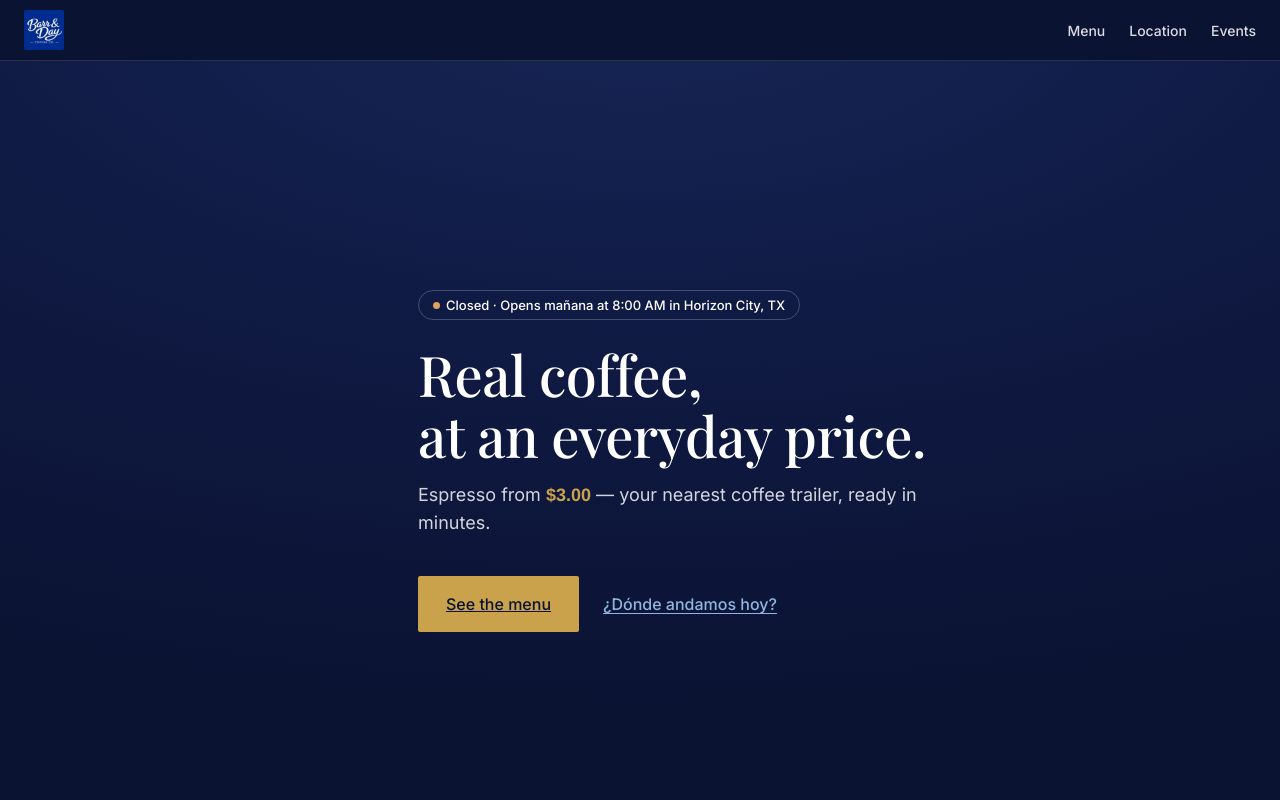
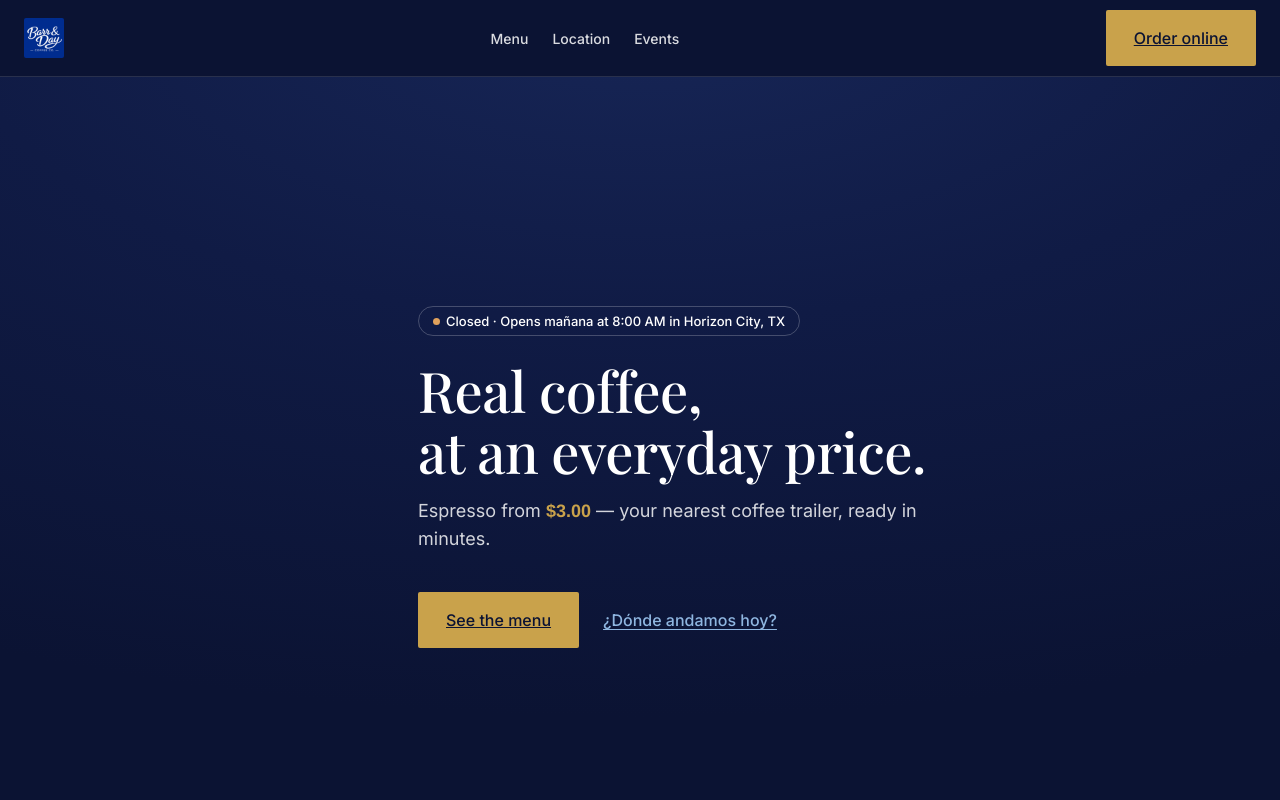
Before and after one commit to chrisbarrandey/barr-and-day-site, a Next.js app: page / in a window 1280 px wide. Shown: the top 800 px of the page. Built offline with nearby package versions, Linux system fonts and the light colour scheme.

Commit message:
Add Order online button to header

```diff
--- a/components/layout/Header.tsx
+++ b/components/layout/Header.tsx
@@ -1,3 +1,5 @@
+import { ORDER_URL } from "../../lib/links";
+
 export function Header() {
   return (
     <header className="site-header">
@@ -15,6 +17,14 @@ export function Header() {
         <a href="#location">Location</a>
         <a href="#events">Events</a>
       </nav>
+      <a
+        className="btn btn--primary site-header__cta"
+        href={ORDER_URL}
+        target="_blank"
+        rel="noopener noreferrer"
+      >
+        Order online
+      </a>
     </header>
   );
 }
```
